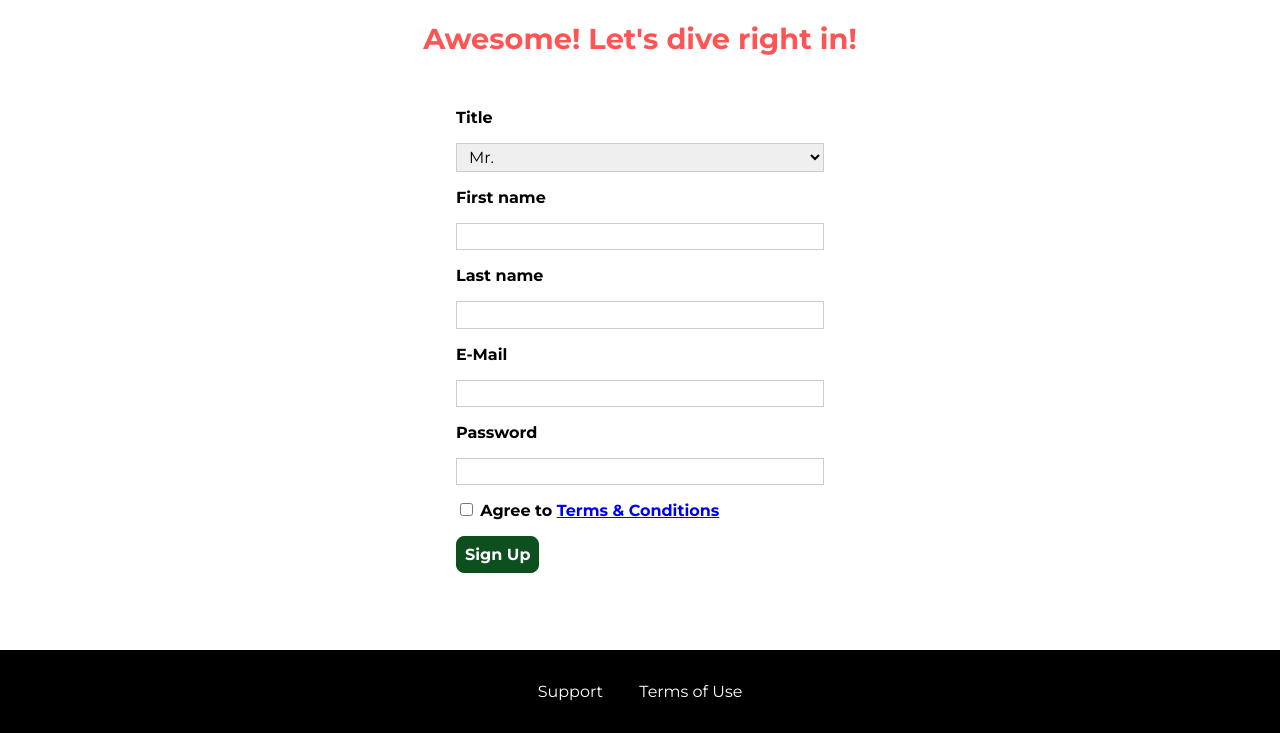
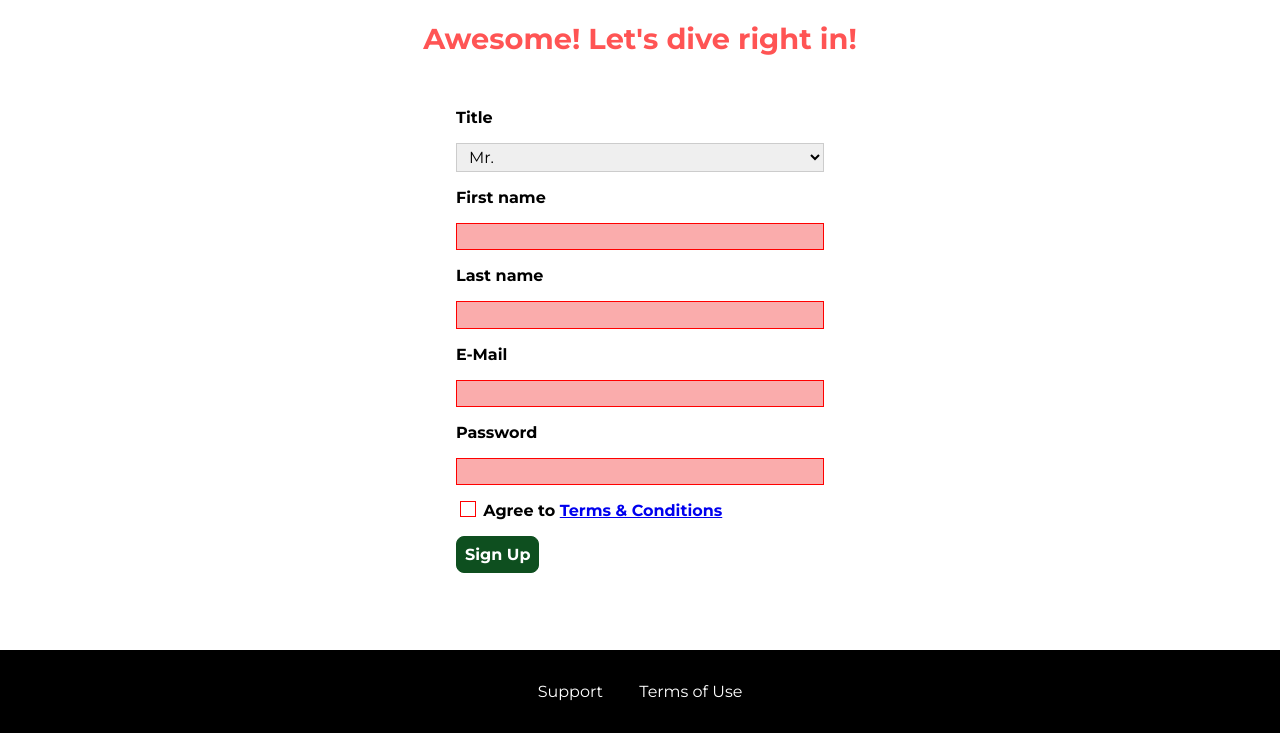
Before and after one commit to rajamrit-singh/static-webiste-using-css, a plain HTML site: page start-hosting/index.html in a window 1280 px wide. Shown: the part 70-803 px from the top of the page. Drawn offline with Linux system fonts and the light colour scheme.

```diff
--- a/packages/packages.css
+++ b/packages/packages.css
@@ -1,3 +1,14 @@
+@font-face {
+    font-family: "AnonymousPro";
+    src: url("anonymousPro-Regular.ttf") format("truetype");
+}
+
+@font-face {
+    font-family: "AnonymousPro";
+    src: url("anonymousPro-Bold.ttf");
+    font-weight: 700;
+}
+
 main {
     padding-top: 2rem;
 }
@@ -51,9 +62,10 @@
 .package__info {
     padding: 1rem;
     border: 1px solid #0e4f1f;
-    font-size: 1.2rem;
     color: #0e4f1f;
     background: white;
+    font-size: 1.2rem;
+    /* font-style font-variant font-weight font-size/line-height font-family*/
 }
 
 .clearfix {
--- a/shared.css
+++ b/shared.css
@@ -1,3 +1,7 @@
+@import url('https://fonts.googleapis.com/css?family=Roboto:100,400,900');
+@import url('https://fonts.googleapis.com/css?family=Anton');
+@import url('https://fonts.googleapis.com/css?family=Montserrat:400,700');
+
 * {
   box-sizing: border-box;
 }
@@ -211,6 +215,13 @@
   outline: none;
 }
 
+.button[disabled] {
+  cursor: not-allowed;
+  border: #a1a1a1;
+  background: #ccc;
+  color: #a1a1a1;
+}
+
 .open {
     display: block !important;
 }
--- a/start-hosting/index.html
+++ b/start-hosting/index.html
@@ -7,7 +7,6 @@
     <meta http-equiv="X-UA-Compatible" content="ie=edge">
     <title>uHost Signup</title>
     <link rel="shortcut icon" href="../favicon.png">
-    <link href="https://fonts.googleapis.com/css?family=Anton|Montserrat:400,700" rel="stylesheet">
     <link rel="stylesheet" href="../shared.css">
     <link rel="stylesheet" href="start-hosting.css">
 </head>
@@ -61,14 +60,14 @@
                 <option value="ms">Ms.</option>
             </select>
             <label for="first-name">First name</label>
-            <input type="text" id="first-name">
+            <input type="text" id="first-name" required>
             <label for="last-name">Last name</label>
-            <input type="text" id="last-name">
+            <input type="text" id="last-name" required>
             <label for="email">E-Mail</label>
-            <input type="email" id="email">
+            <input type="email" id="email" required>
             <label for="password">Password</label>
-            <input type="password" id="password">
-            <input type="checkbox" id="agree-terms">
+            <input type="password" id="password" required>
+            <input type="checkbox" id="agree-terms" required>
             <label for="agree-terms">Agree to
                 <a href="#">Terms &amp; Conditions</a>
             </label>
@@ -86,7 +85,6 @@
                 </li>
             </ul>
         </nav>
-        </nav>
     </footer>
     <script src="../shared.js"></script>
 </body>
--- a/start-hosting/start-hosting.css
+++ b/start-hosting/start-hosting.css
@@ -1,11 +1,5 @@
 main {
     padding-top: 1rem;
-}
-
-.signup-form label, .signup-form input, .signup-form select {
-    display: block;
-    margin-top: 1rem;
-    width: 100%;
 }
 
 .signup-title {
@@ -21,31 +15,57 @@
 .signup-form label {
     font-weight: bold;
 }
-/* .signup-form input[type="checkbox"]  */
-.signup-form input[id*="terms"] {
+
+.signup-form label,
+.signup-form input,
+.signup-form select {
+    display: block;
+    margin-top: 1rem;
+    width: 100%;
+}
+
+/* .signup-form input[type="checkbox"] */
+.signup-form input[id*="terms"],
+.signup-form input[id*="terms"] + label {
     display: inline-block;
     width: auto;
+    vertical-align: bottom;
 }
 
-.signup-form input,
+.signup-form input:not([type="checkbox"]),
 .signup-form select {
     border: 1px solid #ccc;
     padding: 0.2rem 0.5rem;
     font: inherit;
 }
-.signup-form input[id*="terms"] + label {
-    display: inline-block;
-    width: auto;
-}
 
-.signup-form input:focus {
+.signup-form input:focus,
+.signup-form select:focus {
     outline: none;
-    background-color: #d8f3df;
+    background: #d8f3df;
     border-color: #2ddf5c;
 }
 
-.signup-form select:focus {
+.signup-form input[type="checkbox"] {
+    border: 1px solid #ccc;
+    background: white;
+    width: 1rem;
+    height: 1rem;
+    -webkit-appearance: none;
+    -moz-appearance: none;
+    appearance: none;
+}
 
+.signup-form input[type="checkbox"]:checked {
+    background: #2ddf5c;
+    border: #0e4f1f;
+}
+
+.signup-form input.invalid,
+.signup-form select.invalid,
+.signup-form :invalid {
+    border-color: red !important;
+    background: #faacac;
 }
 
 .signup-form button[type="submit"] {
```
Also changed, not shown: customers/index.html (+1 -2 lines), index.html (+0 -2 lines), packages/index.html (+0 -1 lines), packages/anonymousPro-Bold.ttf (added), packages/anonymousPro-Regular.ttf (added).
